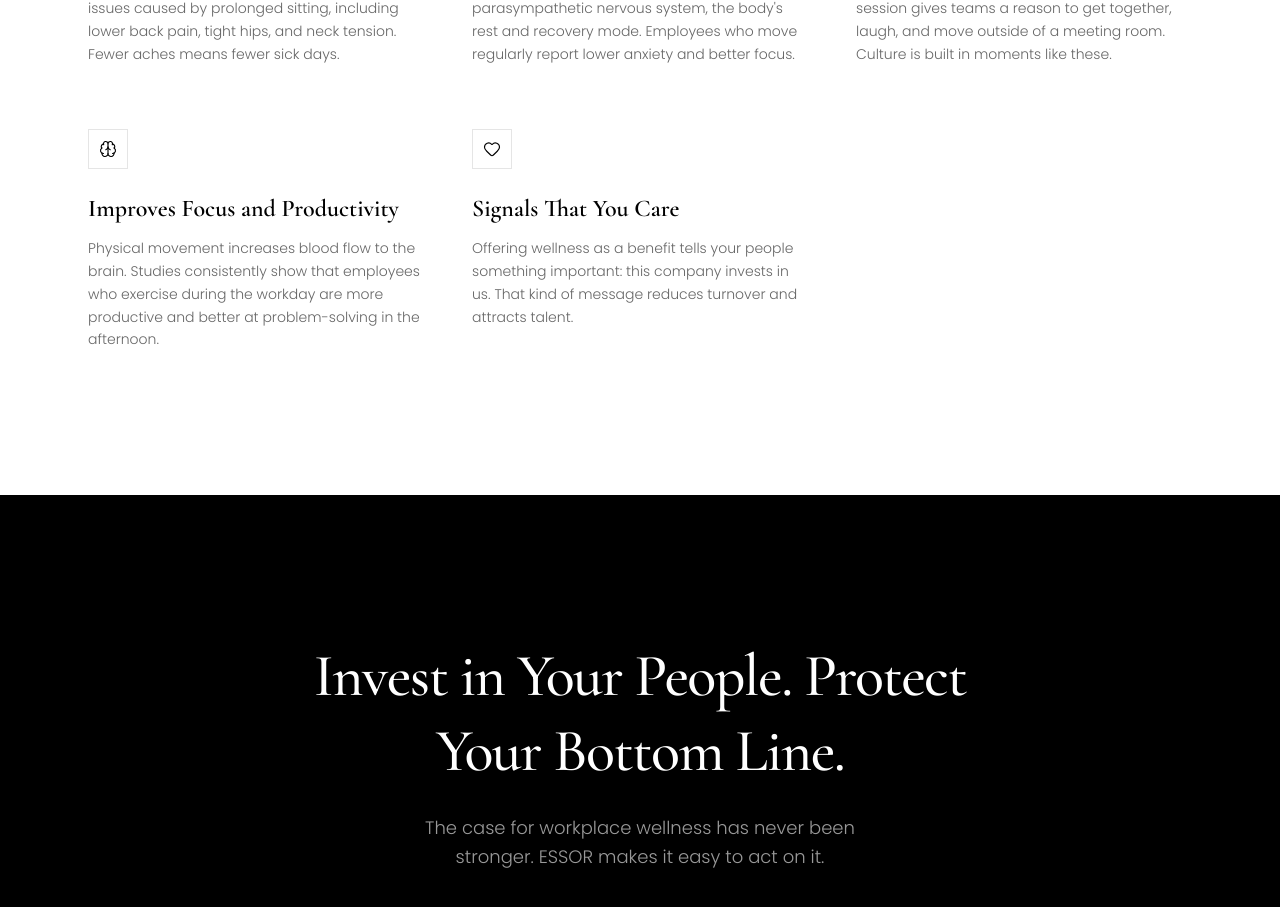
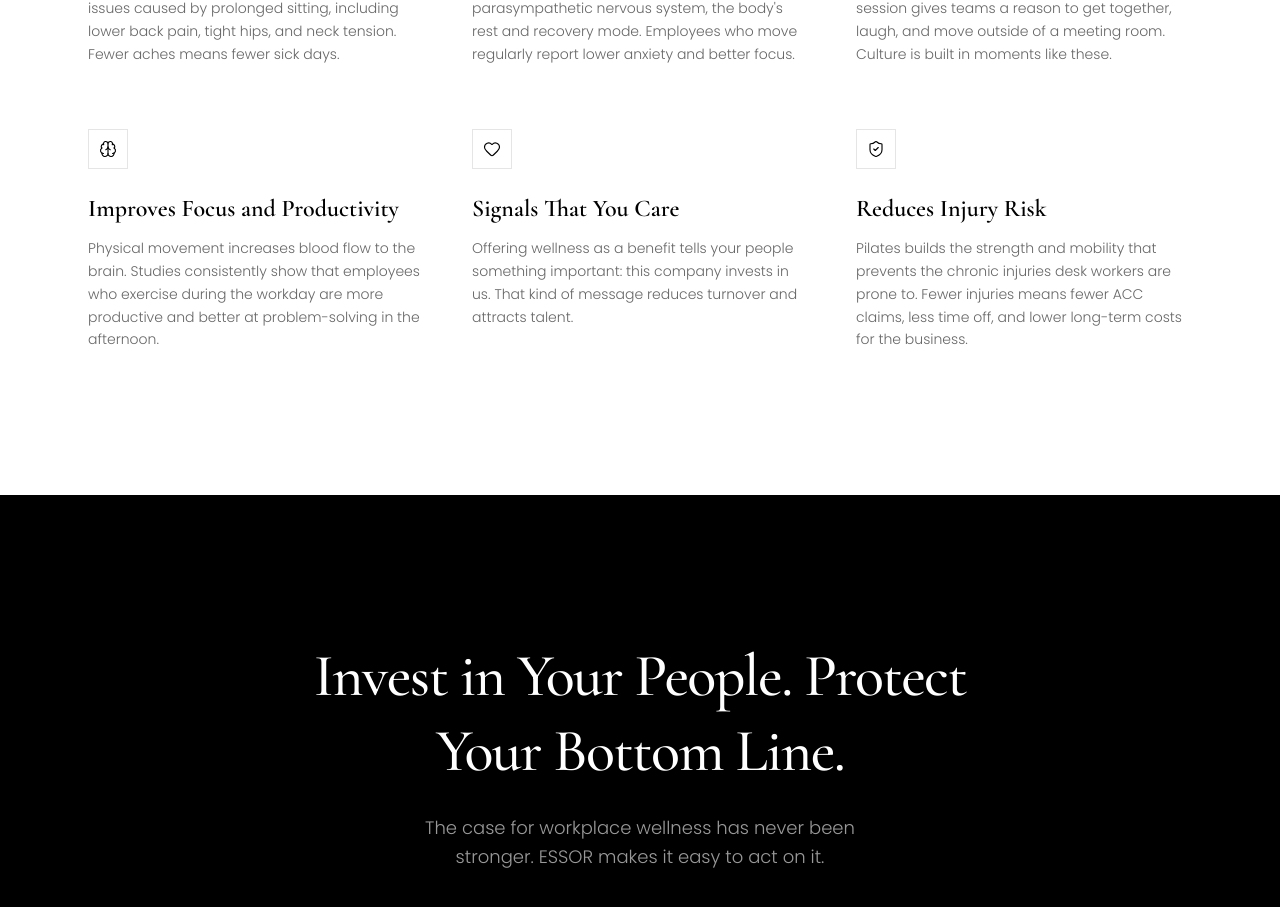
Before and after one commit to madeleineturnerconsulting/essor-website, a Next.js app: page / in a window 1280 px wide. Shown: the part 2432-3339 px from the top of the page. Built offline with nearby package versions, Linux system fonts and the light colour scheme.

Commit message:
Stats layout update

```diff
--- a/app/page.tsx
+++ b/app/page.tsx
@@ -5,6 +5,7 @@ import {
   Users,
   Brain,
   Heart,
+  ShieldCheck,
 } from "lucide-react";
 
 const benefits = [
@@ -32,6 +33,11 @@ const benefits = [
     icon: Heart,
     title: "Signals That You Care",
     body: "Offering wellness as a benefit tells your people something important: this company invests in us. That kind of message reduces turnover and attracts talent.",
+  },
+  {
+    icon: ShieldCheck,
+    title: "Reduces Injury Risk",
+    body: "Pilates builds the strength and mobility that prevents the chronic injuries desk workers are prone to. Fewer injuries means fewer ACC claims, less time off, and lower long-term costs for the business.",
   },
 ];
 
```
